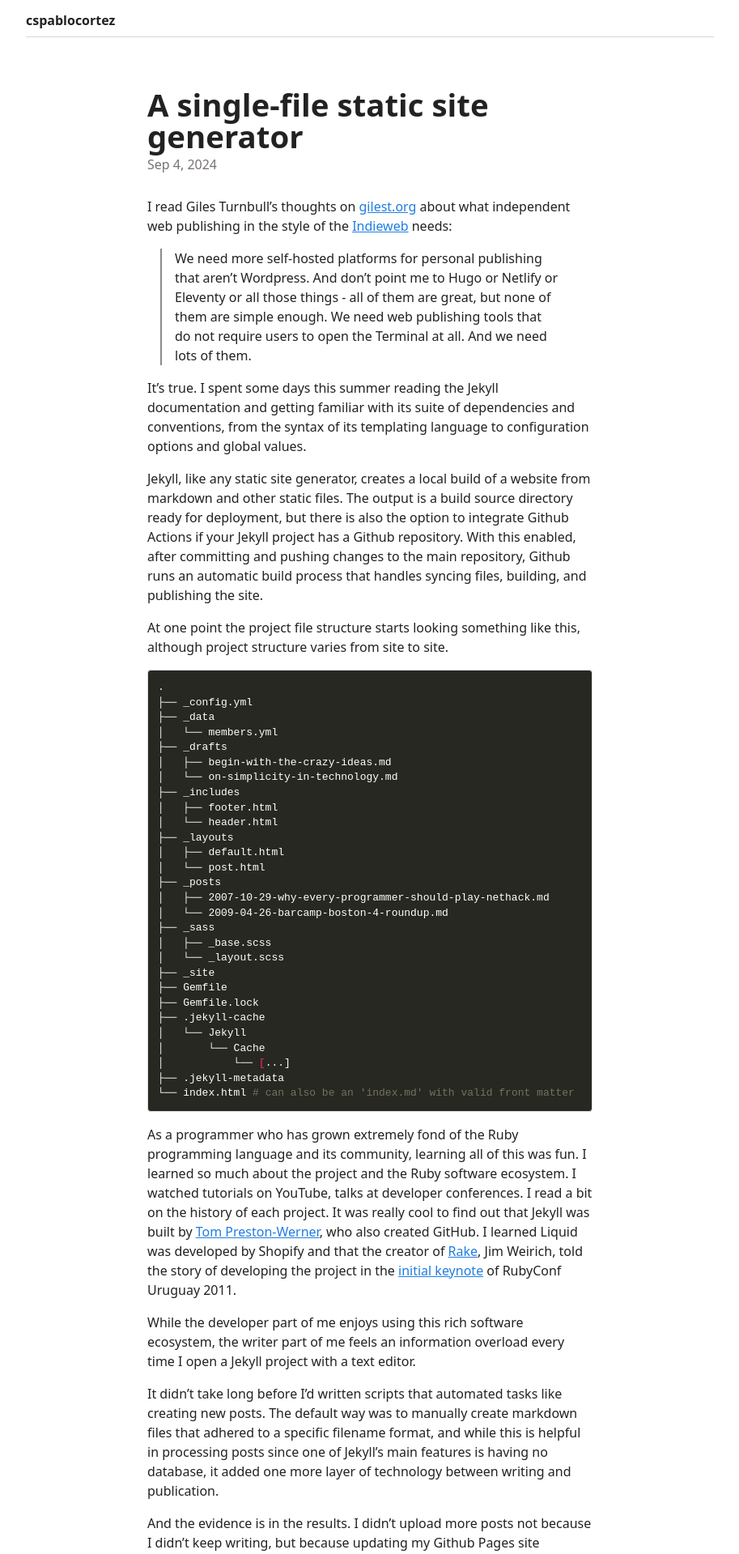
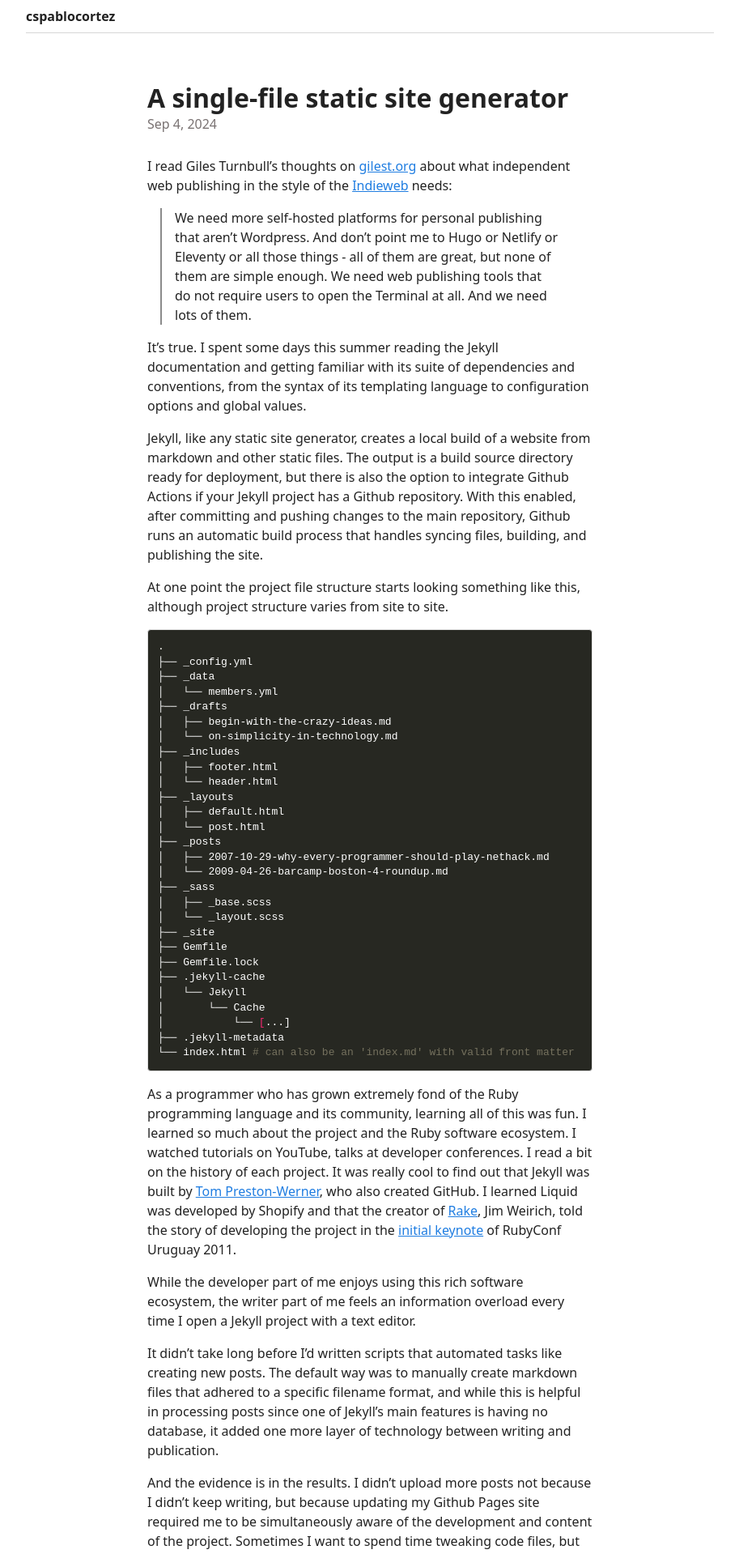
Before and after one commit to cspablocortez/cspablocortez.github.io, a Jekyll site: the page built from _posts/2024-09-04-wruby.md, in a window 1280 px wide. Shown: the top 1919 px of the page at 81% size, without its empty margins (183-1096 px from the left). Built offline with Jekyll 4.4.1, drawn with Linux system fonts in a browser that asks for light colours; some of the changed text lies outside the part shown.

Commit message:
updated file

````diff
--- a/_posts/2024-09-04-wruby.md
+++ b/_posts/2024-09-04-wruby.md
@@ -108,8 +108,8 @@ the project built immediately. wruby generates a an output directory
 deployed.
 
 
-```python
-python3 -m http.server --directory build
+```sh
+$ python3 -m http.server --directory build
 ```
 
 I used the only one-liner command I can reliably recall for starting
--- a/assets/css/cspablocortez.css
+++ b/assets/css/cspablocortez.css
@@ -1,8 +1,6 @@
-@import url('https://fonts.googleapis.com/css2?family=Crimson+Text:ital,wght@0,400;0,600;0,700;1,400;1,600;1,700&display=swap');
-
 :root {
   --sans-serif: system-ui, -apple-system, BlinkMacSystemFont, 'Segoe UI', Roboto, Oxygen, Ubuntu, Cantarell, 'Open Sans', 'Helvetica Neue', sans-serif;
-  --serif: 'Crimson Text', 'Georgia','PT Serif', 'Garamond', serif;
+  --serif: 'Georgia','PT Serif', 'Garamond', serif;
   --site-max-width: 850px;
   --content-max-width: 550px;
   --bg-color: white;
@@ -57,7 +55,8 @@ nav h1 a {
 }
 
 h1 {
-  font-size: calc(2.4 * var(--base-font-size));
+  font-size: calc(2 * var(--base-font-size));
+  margin: 0;
 }
 
 main {
@@ -101,7 +100,7 @@ pre {
   display: block;
   font-size: 13px;
   line-height: 1.428571429;
-  margin: 0 0 10px;
+/*  margin: 0 0 10px;*/
   overflow-x: scroll;
   padding: 12px;
   -o-tab-size: 2;
@@ -159,6 +158,10 @@ pre {
   color: white;
 }
 
+.column h1 {
+  font-size: var(--base-font-size);
+}
+
 @media (min-width: 768px) {
   .two-columns {
     flex-direction: row;
@@ -169,9 +172,7 @@ pre {
     border-radius: 10px;
   }
 
-  .column h1 {
-    font-size: var(--base-font-size);
-  }
+
 
 }
 
````
Also changed, not shown: _posts/2024-07-20-sample-post.md (+2 -1 lines). Lines whose indentation alone changed are shown as unchanged.
